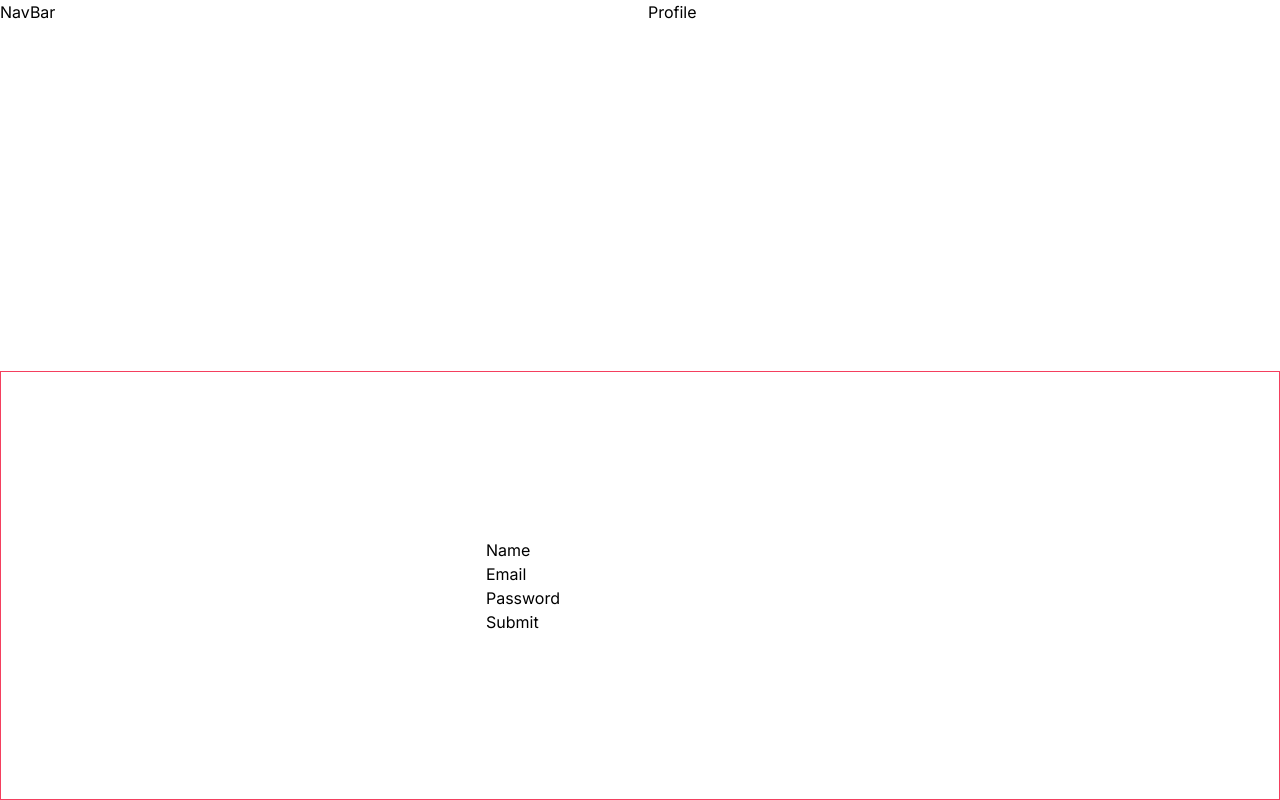
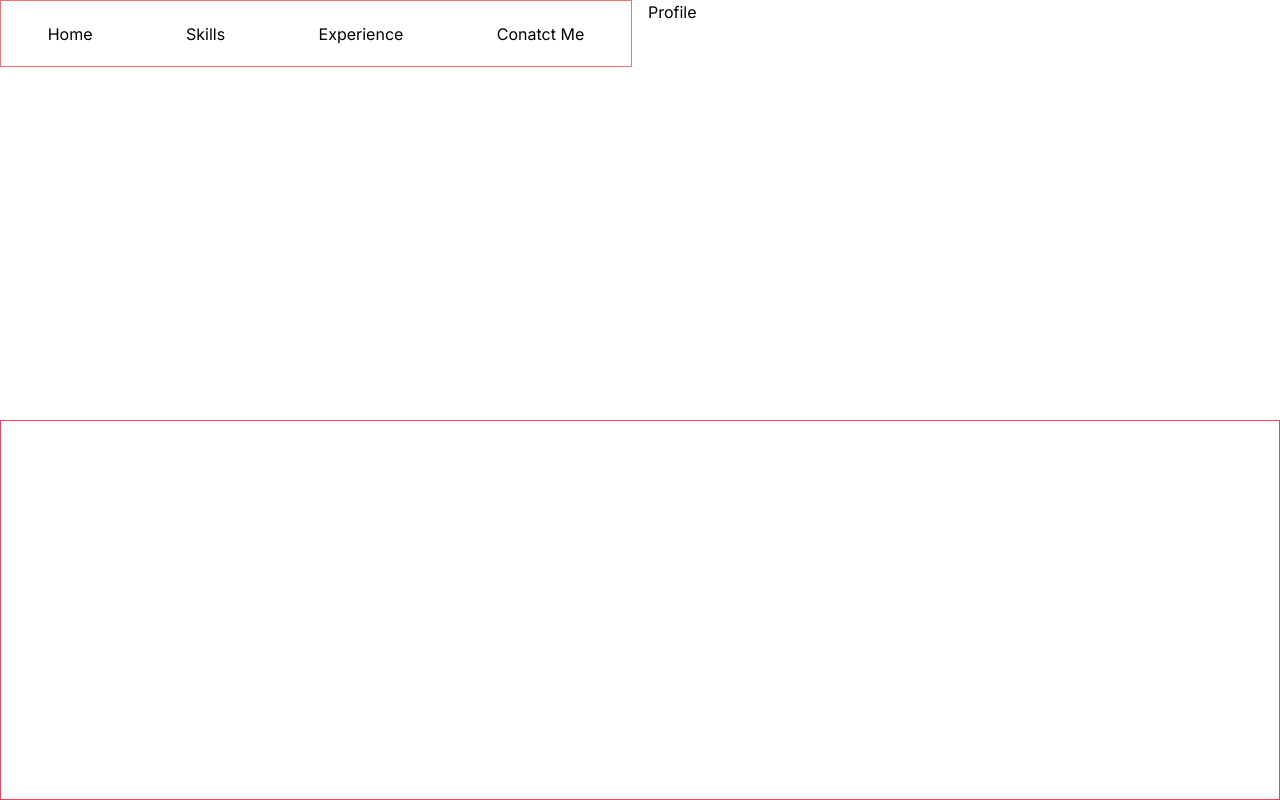
Before and after one commit to ramkole/reactdev, a Next.js app: page / in a window 1280 px wide. Built offline with nearby package versions, Linux system fonts and the light colour scheme.

Commit message:
Setting up nav with tailwind

```diff
--- a/app/Context/types.ts
+++ b/app/Context/types.ts
@@ -14,7 +14,7 @@ export type Action =
     | { type: "ADD_TASK"; payload: Task }
     | { type: "REMOVE_TASK"; payload: number };
 
-export    interface TaskContextType {
+export interface TaskContextType {
         state: State;
         dispatch: React.Dispatch<Action>;
       }
--- a/app/HeadNav/page.tsx
+++ b/app/HeadNav/page.tsx
@@ -1,27 +1,17 @@
-import React from "react";
-import {
-  Menubar,
-  MenubarContent,
-  MenubarItem,
-  MenubarMenu,
-  MenubarSeparator,
-  MenubarTrigger,
-} from "@radix-ui/react-menubar";
+"use client";
+
+import Link from "next/link";
+import { navLinks } from "../lib/data";
 
 const HeadNav = () => {
   return (
-    <Menubar>
-      <MenubarMenu>
-        <MenubarTrigger>File</MenubarTrigger>
-        <MenubarContent>
-          <MenubarItem>New Window</MenubarItem>
-          <MenubarSeparator />
-          <MenubarItem>Share</MenubarItem>
-          <MenubarSeparator />
-          <MenubarItem>Print</MenubarItem>
-        </MenubarContent>
-      </MenubarMenu>
-    </Menubar>
+    <nav className="flex justify-around border border-red-400 h-1/6 items-center">
+      {navLinks.map((link) => (
+        <Link key={link.id} href={link.href}>
+          {link.nav}
+        </Link>
+      ))}
+    </nav>
   );
 };
 
--- a/app/layout.tsx
+++ b/app/layout.tsx
@@ -20,9 +20,12 @@ export default function RootLayout({
       <body className={inter.className}>
         <main className="h-screen">
           <div className="grid h-full w-full grid-cols-2 gap-4">
-            <div className="...">{/* <HeadNav /> */}NavBar</div>
-            <div className="...">Profile</div>
-            <div className="col-span-2 flex justify-center items-center">
+            <div className="">
+              <HeadNav />
+            </div>
+
+            <div>Profile</div>
+            <div className="col-span-2  flex justify-center items-center">
               {children}
             </div>
           </div>
--- /dev/null
+++ b/app/lib/data.ts
@@ -0,0 +1,6 @@
+export const navLinks = [
+  { id: 1, nav: "Home", href: './' },
+  { id: 2, nav: "Skills", href: './skills' },
+  { id: 3, nav: "Experience", href: './exp' },
+  { id: 4, nav: "Conatct Me", href: './connect' },
+];
--- a/app/page.tsx
+++ b/app/page.tsx
@@ -1,11 +1,7 @@
-"use client";
-import UserForm from "./FormikYup/UserLoginwithFormik";
 import "./globals.css";
 
 export default function Home() {
   return (
-    <div className="flex flex-col border border-rose-500 w-full h-full justify-center items-center">
-      <UserForm />
-    </div>
+    <div className="flex flex-col border border-rose-500 w-full h-full justify-center items-center"></div>
   );
 }
```
